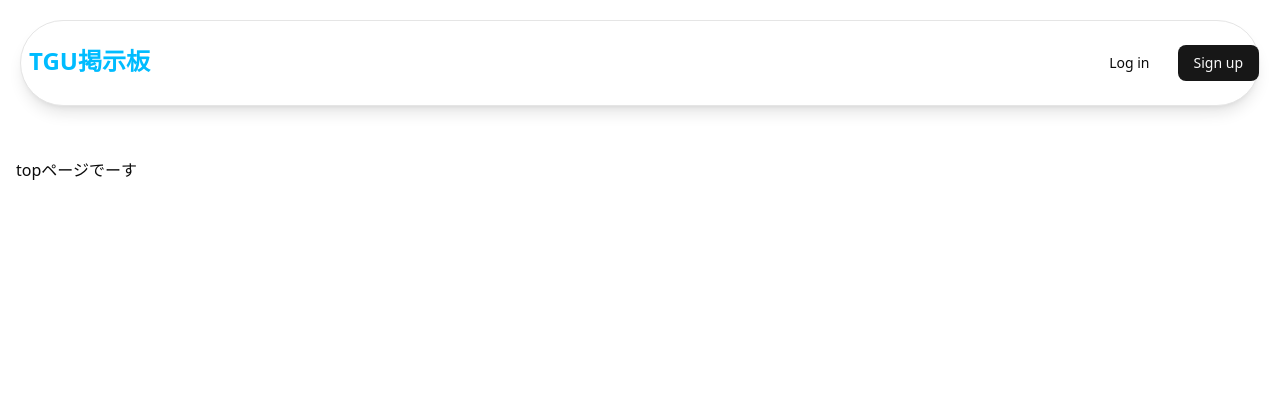
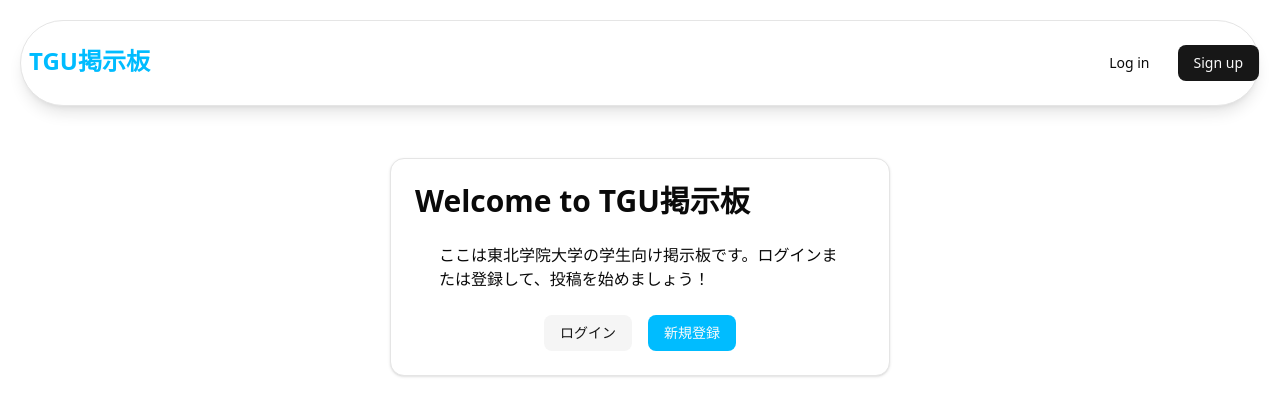
Before and after one commit to takataka06/TGU-next, a Next.js app: page / in a window 1280 px wide. Shown: the top 416 px of the page. Built offline with nearby package versions, Linux system fonts and the light colour scheme.

Commit message:
Add top page

```diff
--- /dev/null
+++ b/src/app/(public)/auth/layout.tsx
@@ -0,0 +1,13 @@
+export default function PublicLayout({
+  children,
+}: Readonly<{
+  children: React.ReactNode;
+}>) {
+  return (
+    <>
+      <div className="min-h-screen flex items-center justify-center p-4">
+      {children}
+      </div>
+    </>
+  );
+}
--- a/src/app/(public)/auth/login/page.tsx
+++ b/src/app/(public)/auth/login/page.tsx
@@ -0,0 +1,9 @@
+import React from 'react'
+
+export default function page() {
+  return (
+    <div>
+      aああああ
+    </div>
+  )
+}
--- a/src/app/(public)/auth/register/page.tsx
+++ b/src/app/(public)/auth/register/page.tsx
@@ -0,0 +1,9 @@
+import React from 'react'
+
+export default function page() {
+  return (
+    <div>
+      っっっっj
+    </div>
+  )
+}
--- a/src/app/(public)/page.tsx
+++ b/src/app/(public)/page.tsx
@@ -1,8 +1,32 @@
+import {
+  Card,
+  CardTitle,
+  CardContent
+} from "@/components/ui/card";
+import { Button } from "@/components/ui/button";
+import Link from "next/link";
 
 export default function TopPage() {
   return (
-    <div>
-      topページでーす
-    </div>
+    <>
+      <Card className="w-[250px] mx-auto md:w-[500px] p-6">
+        <CardTitle className="text-3xl">Welcome to TGU掲示板</CardTitle>
+        <CardContent>
+          ここは東北学院大学の学生向け掲示板です。ログインまたは登録して、投稿を始めましょう！
+        </CardContent>
+        <div className="flex gap-4 mx-auto justify-between">
+          <Button variant="secondary" asChild>
+            <Link href="/auth/login">
+              ログイン
+            </Link>
+          </Button>
+          <Button className="bg-sky-400 hover:bg-sky-300" asChild>
+            <Link href="/auth/register">
+              新規登録
+            </Link>
+          </Button>
+        </div>
+      </Card>
+    </>
   )
 }
--- a/src/components/layout/PublicHeader.tsx
+++ b/src/components/layout/PublicHeader.tsx
@@ -7,15 +7,15 @@
     <header className="sticky top-5 z-50">
     <Card className="m-5 rounded-full shadow-lg">
       <div className="flex container mx-auto justify-between pl-2">
-      <Link href="/" className="text-2xl font-bold text-sky-400 hover:opacity-80 ">
+      <Link href="/" className="text-2xl font-bold text-sky-400 hover:opacity-80 transition-opacity">
         TGU掲示板
       </Link>
       <div className="flex items-center gap-3">
         <Button variant="ghost" asChild>
-          <Link href="/login">Log in</Link>
+          <Link href="/auth/login">Log in</Link>
         </Button>
         <Button variant="default" asChild>
-          <Link href="/register">Sign up</Link>
+          <Link href="/auth/register">Sign up</Link>
         </Button>
       </div>
       </div>
```
